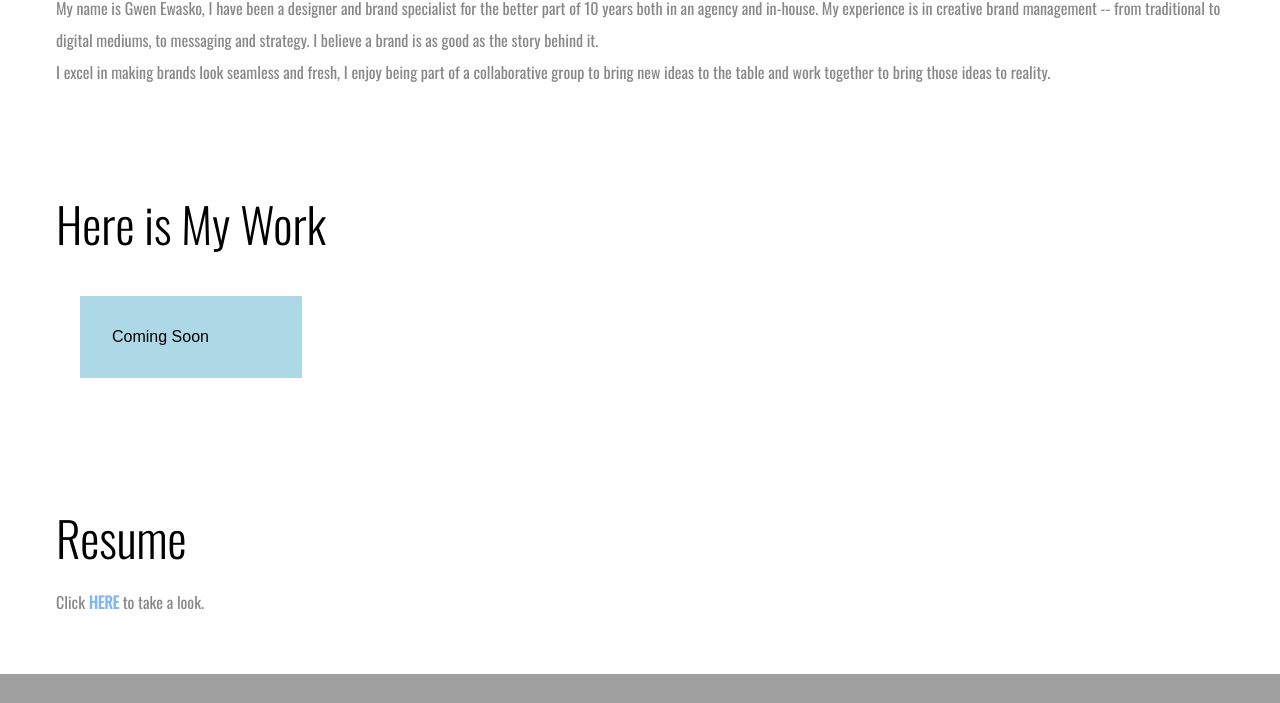
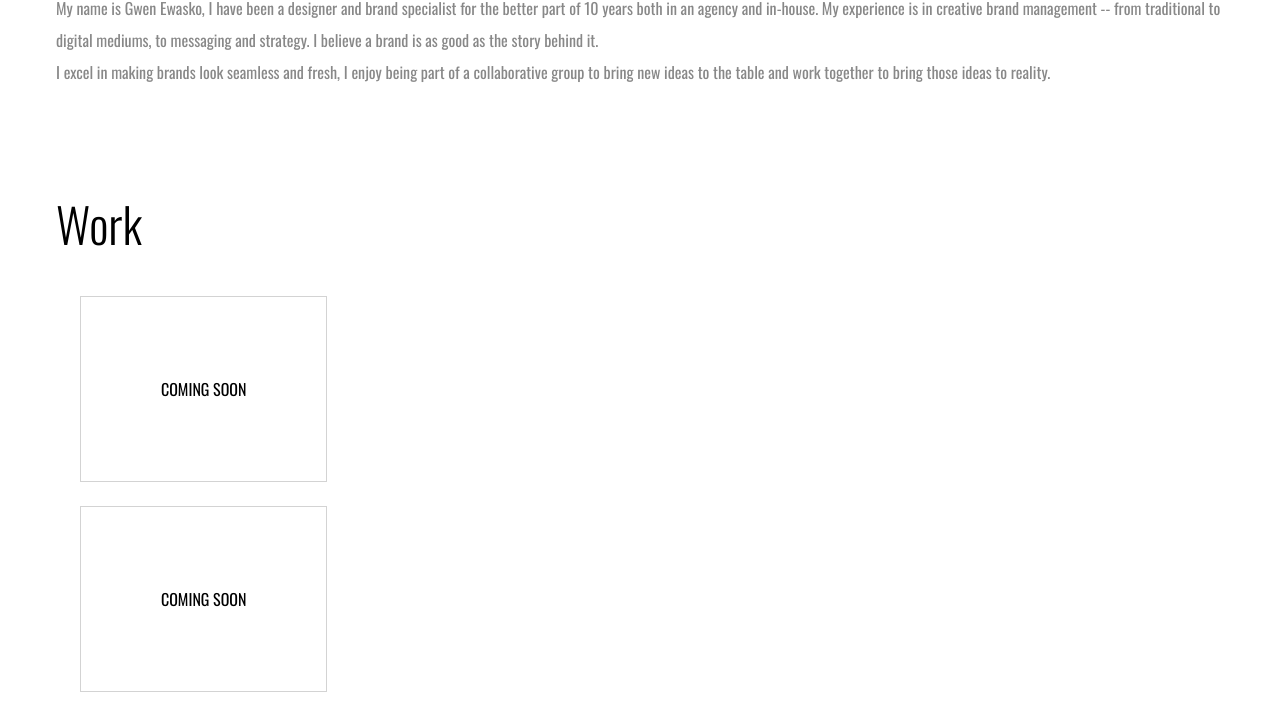
Before and after one commit to gwenewasko/portfolio, a plain HTML site: page index.html in a window 1280 px wide. Shown: the part 1291-1994 px from the top of the page. Drawn offline with nearby package versions, Linux system fonts and the light colour scheme.

Commit message:
work section

```diff
--- a/assets/css/main.css
+++ b/assets/css/main.css
@@ -70,6 +70,10 @@ nav {
   background-color: white;
 }
 
+.border {
+  border: lightgray 1pt solid;
+}
+
 .c-lightgray {
   color: rgb(136, 136, 136);
 }
@@ -78,12 +82,20 @@ nav {
   position: relative;
 }
 
+.contain-row {
+  flex-direction: row;
+}
+
 .c-white {
   color: white;
 }
 
 .d-f {
   display: flex;
+}
+
+.d-inline {
+  display: inline;
 }
 
 .f-oswald {
@@ -130,6 +142,10 @@ nav {
   margin: 1.5rem;
 }
 
+.m-large {
+  margin: 3rem;
+}
+
 .m0 {
   margin: 0;
 }
@@ -140,6 +156,10 @@ nav {
 
 .p {
   padding: 2rem;
+}
+
+.p-large {
+  padding: 5rem;
 }
 
 .p0 {
--- a/index.html
+++ b/index.html
@@ -36,24 +36,32 @@
 </body>
 </section>
 <!-- About Me -->
+<main>
     <section id="aboutme" class="d-f fxw-w m p">
         <div>
             <h2>About Me</h2>
-        <p class="c-lightgray line-h f-oswald">My name is Gwen Ewasko, I have been a designer and brand specialist for
-            the better part of 10 years both in an agency and in-house. My experience is in creative brand management --
-            from traditional to digital mediums, to messaging and strategy. I believe a brand is as good as the story
+            <p class="c-lightgray line-h f-oswald">My name is Gwen Ewasko, I have been a designer and brand specialist
+                for
+                the better part of 10 years both in an agency and in-house. My experience is in creative brand
+                management --
+                from traditional to digital mediums, to messaging and strategy. I believe a brand is as good as the
+                story
                 behind it. <br>
 
-            I excel in making brands look seamless and fresh, I enjoy being part of a collaborative group to bring new
+                I excel in making brands look seamless and fresh, I enjoy being part of a collaborative group to bring
+                new
                 ideas to the table and work together to bring those ideas to reality.</p>
         </div>
     </section>
     <!-- Work -->
-<section id="work" class="d-f fxw-w m p">
+    <section id="work" class="d-f fx-1 m p">
         <div>
-        <h2>Here is My Work</h2>
-        <div class="bgc-lightblue d-f p m">
-            <p>Coming Soon</p>
+            <h2>Work</h2>
+            <div class="border d-f p-large m">
+                <p class="f-oswald uppercase">Coming Soon</p>
+            </div>
+            <div class="border d-f p-large m">
+                <p class="f-oswald uppercase">Coming Soon</p>
             </div>
         </div>
     </section>
@@ -67,6 +75,7 @@
             </p>
         </div>
     </section>
+</main>
 <!-- Footer -->
 <section id="contact">
     <footer>
```
Lines whose indentation alone changed are shown as unchanged.
